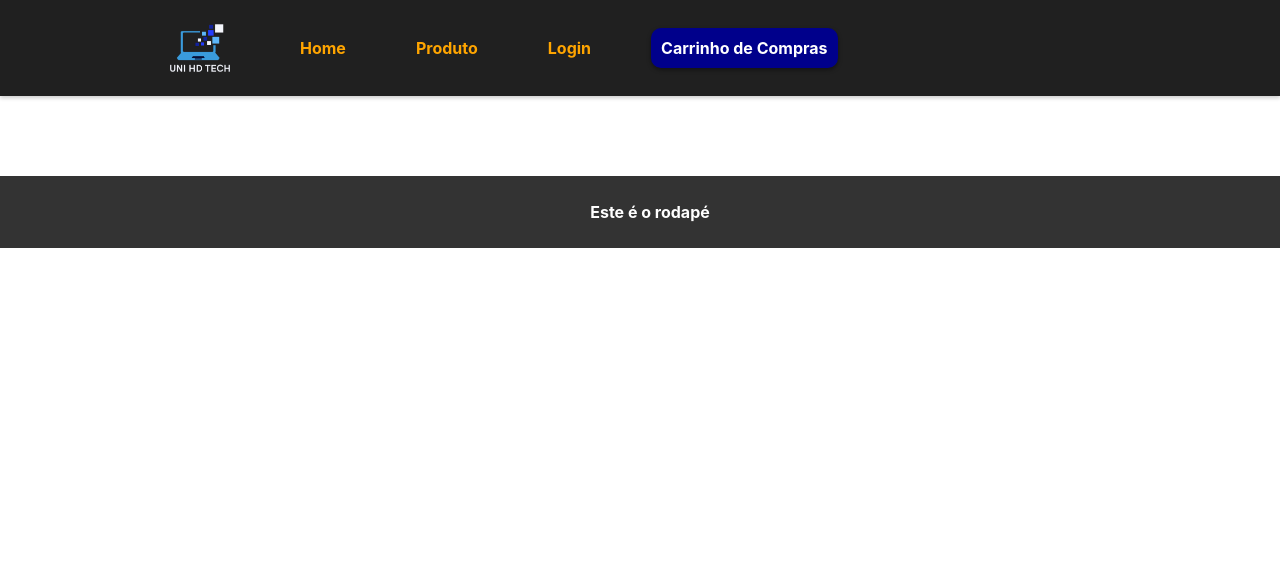
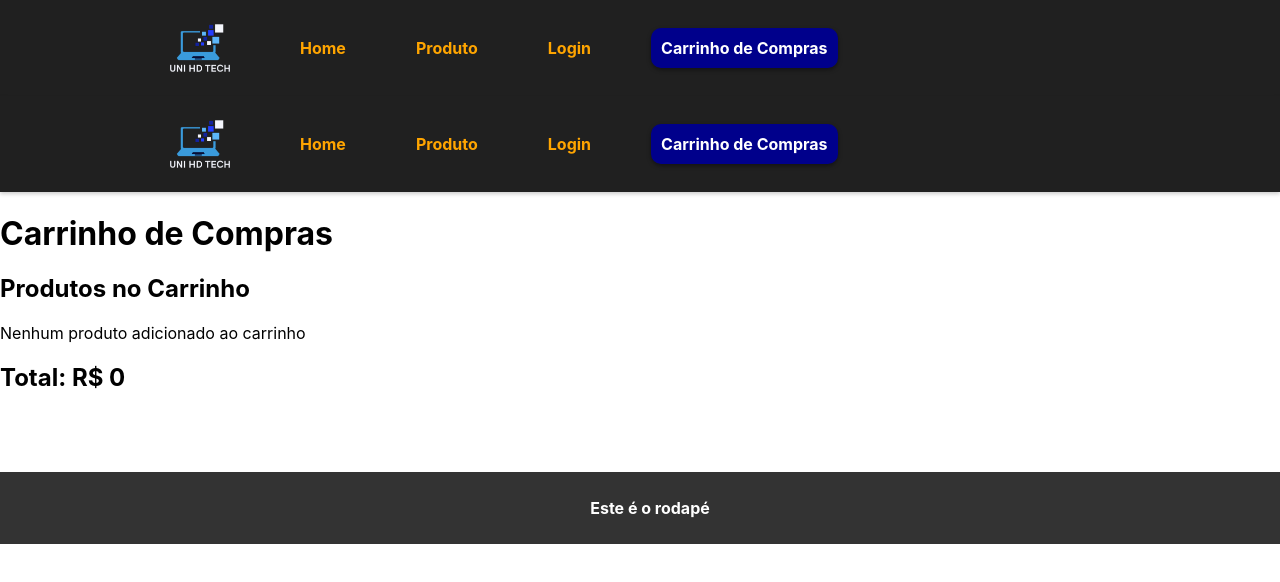
Before and after one commit to SenpSenp/TerceiroPeriodoFrontEndFaculdade, a React (Create React App) app in the folder atividade/: page /carrinho in a window 1280 px wide. Shown: the top 582 px of the page. Built offline with nearby package versions, Linux system fonts and the light colour scheme.

Commit message:
carrinho funcionando

```diff
--- a/atividade/src/App.jsx
+++ b/atividade/src/App.jsx
@@ -1,11 +1,13 @@
 import React, { useState } from 'react';
 import { BrowserRouter as Router, Switch, Route } from 'react-router-dom';
+import Carrinho from './Telas/Carrinhocompras/Carrinho';
 import Header from './Componentes/Header/Header';
 import Footer from './Componentes/Footer/Footer';
 import { TelaHome } from './Telas/Home/Home';
 import { TelaLogin } from './Telas/Login/Login';
 import TelaProduto from './Telas/Produto/Produto';
 import { TelaPerfil } from './Telas/Perfil/Perfil';
+import { CarrinhoProvider } from './Telas/Carrinhocompras/CarrinhoContext';
 
 const App = () => {
   const [usuarioConectado, setUsuarioConectado] = useState(null);
@@ -17,7 +19,7 @@ const App = () => {
   return (
     <Router>
       <Header usuarioConectado={usuarioConectado} handleLogout={handleLogout} />
-
+      <CarrinhoProvider>
       <Switch>
         <Route exact path="/" component={TelaHome} />
         <Route
@@ -27,7 +29,9 @@ const App = () => {
         />
         <Route exact path="/produto/:id" component={TelaProduto} />
         <Route exact path="/perfil" component={TelaPerfil} />
-      </Switch>
+        <Route exact path="/carrinho" component={Carrinho} /> {/* Adicionando a rota do Carrinho */}
+        </Switch>
+        </CarrinhoProvider>
 
       <Footer />
     </Router>
--- a/atividade/src/Telas/Carrinhocompras/Carrinho.jsx
+++ b/atividade/src/Telas/Carrinhocompras/Carrinho.jsx
@@ -1,7 +1,6 @@
-import React from 'react';
 import Header from '../../Componentes/Header/Header';
 import ListaProdutosCarrinho from '../../Componentes/ListaProdutosCarrinho/ListaProdutosCarrinho';
-import { CarrinhoContext } from '../Carrinhocompras/CarrinhoContext';
+import { CarrinhoContext } from '../../Telas/Carrinhocompras/CarrinhoContext';
 import React, { useContext } from 'react';
 
 const Carrinho = () => {
```
